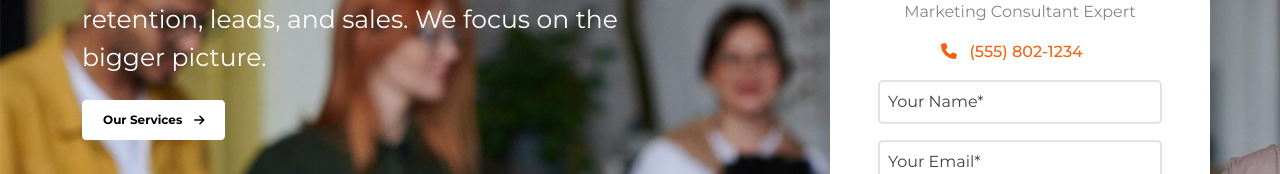
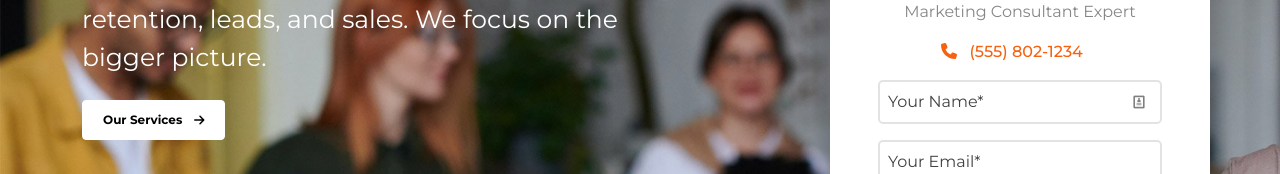
Before and after one commit to Ciro97cu/proj-html-vuejs, a Vue app: page / in a window 1280 px wide. Shown: the part 338-512 px from the top of the page. Built offline with nearby package versions, Linux system fonts and the light colour scheme.

Commit message:
added img in background

```diff
--- a/src/components/MarketingExpertCard.vue
+++ b/src/components/MarketingExpertCard.vue
@@ -74,6 +74,12 @@ export default {
   input {
     border: 2px solid $color-Gray-Nurse;
     border-radius: 5px;
+
+    &[type="text"] {
+      background: url(../assets/img/image.png) no-repeat;
+      background-position: 95% 50%;
+    }
+
     &::placeholder {
       color: $color-Tundora;
     }
```
